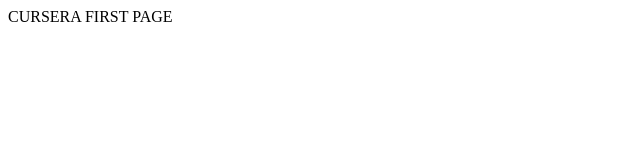
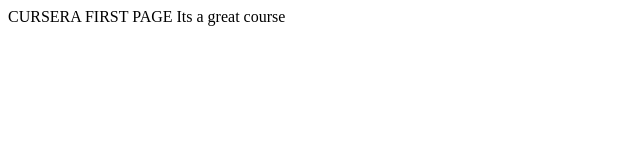
Before and after one commit to franciscoquinga1/coursera-test, a plain HTML site: page site/index.html in a window 1280 px wide. Shown: the whole page, without its empty margins (0-640 px from the left). Drawn offline with Linux system fonts and the light colour scheme.

Commit message:
small adition

```diff
--- a/site/index.html
+++ b/site/index.html
@@ -16,6 +16,7 @@
             <p class="browsehappy">You are using an <strong>outdated</strong> browser. Please <a href="#">upgrade your browser</a> to improve your experience.</p>
         <![endif]-->
         CURSERA FIRST PAGE
+        Its a great course
         <script src="" async defer></script>
     </body>
 </html>
```
